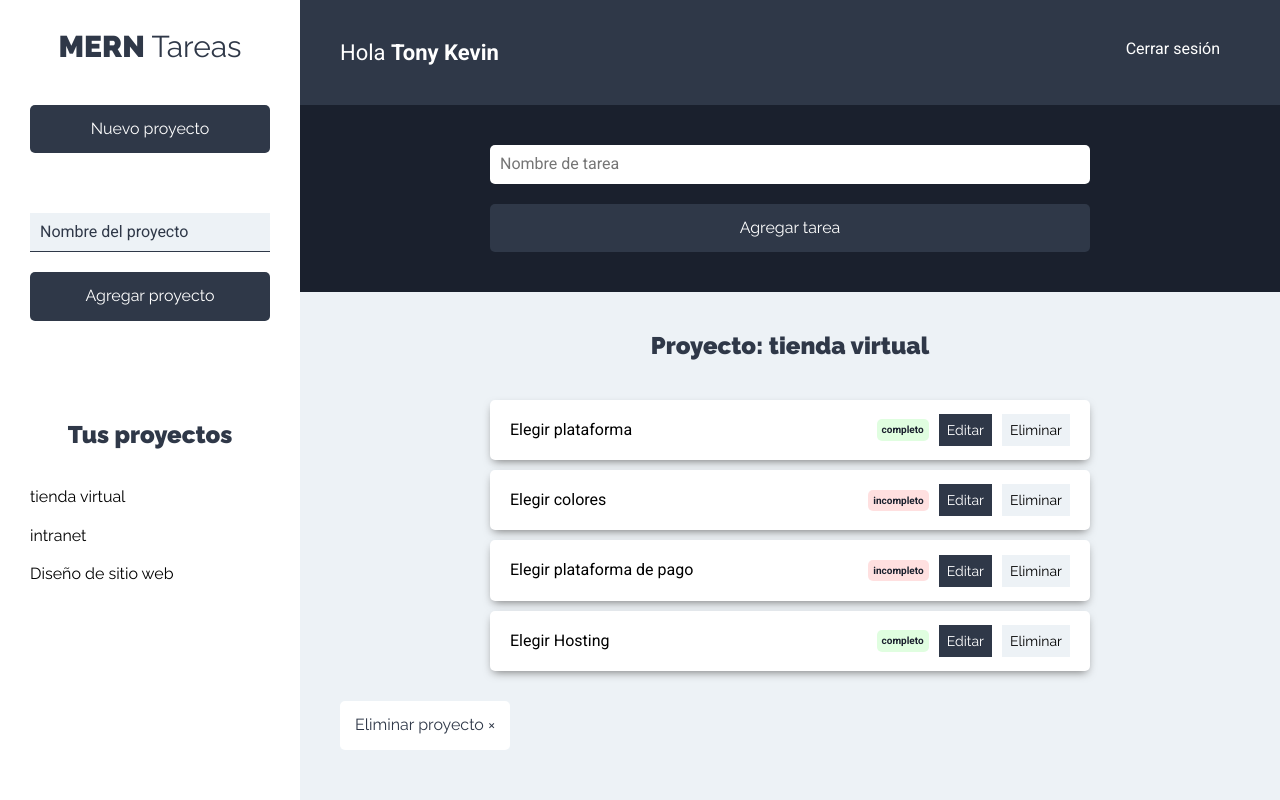
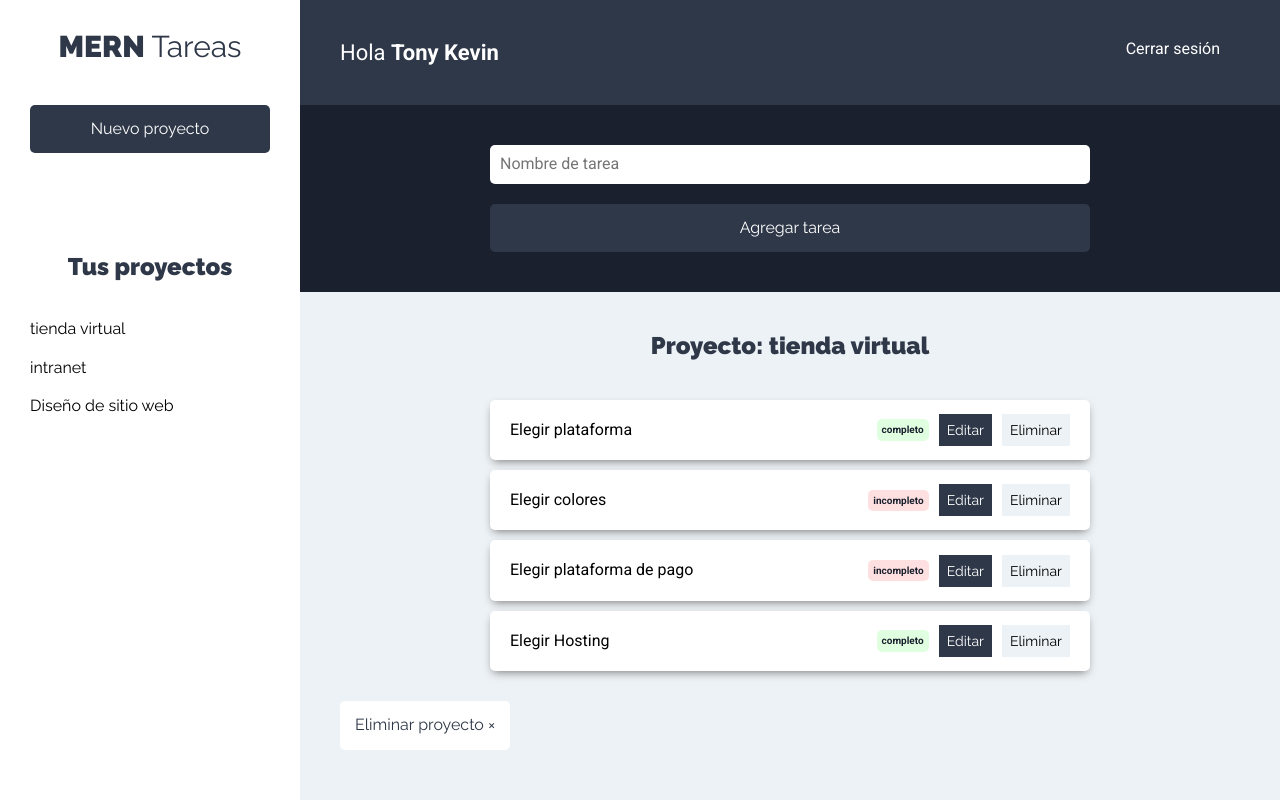
Before and after one commit to tonykevin/task, a React (Create React App) app: page /proyectos in a window 1280 px wide. Built offline with nearby package versions, Linux system fonts and the light colour scheme.

Commit message:
rename NewProject to ProjectForm

```diff
--- a/src/components/layout/Sidebar.js
+++ b/src/components/layout/Sidebar.js
@@ -1,11 +1,11 @@
 import React from 'react'
-import { ProjectList, NewProject } from '../projects'
+import { ProjectList, ProjectForm } from '../projects'
 
 const Sidebar = () => {
   return (
     <aside>
       <h1>MERN <span>Tareas</span></h1>
-      <NewProject />
+      <ProjectForm />
       <div className='projects'>
         <h2>Tus proyectos</h2>
         <ProjectList />
--- a/src/components/projects/NewProject.js
+++ /dev/null
@@ -1,52 +0,0 @@
-import React, { useState } from 'react'
-
-const NewProject = () => {
-  const [project, setProject] = useState({
-    name: ''
-  })
-
-  const { name } = project
-
-  const defineData = ({ target }) => {
-    setProject({
-      ...project,
-      [target.name]: target.value
-    })
-  }
-
-  const onSubmit = e => {
-    e.preventDefault()
-  }
-
-  return (
-    <>
-      <button
-        type='button'
-        className='btn btn-block btn-primary'
-      >
-        Nuevo proyecto
-      </button>
-      <form
-        className='form-new-project'
-        onSubmit={onSubmit}
-      >
-        <input
-          className='input-text'
-          name='name'
-          onChange={defineData}
-          placeholder='Nombre del proyecto'
-          type='text'
-          value={name}
-        />
-        <button
-          type='submit'
-          className='btn btn-primary btn-block'
-        >
-          Agregar proyecto
-        </button>
-      </form>
-    </>
-  )
-}
-
-export default NewProject
--- /dev/null
+++ b/src/components/projects/ProjectForm.js
@@ -0,0 +1,61 @@
+import React, { useState, useContext } from 'react'
+import { projectContext } from '../../context/projects'
+
+const ProjectForm = () => {
+  const { form } = useContext(projectContext)
+
+  const [project, setProject] = useState({
+    name: ''
+  })
+
+  const { name } = project
+
+  const defineData = ({ target }) => {
+    setProject({
+      ...project,
+      [target.name]: target.value
+    })
+  }
+
+  const onSubmit = e => {
+    e.preventDefault()
+  }
+
+  return (
+    <>
+      <button
+        type='button'
+        className='btn btn-block btn-primary'
+      >
+        Nuevo proyecto
+      </button>
+      {
+        form
+          ? (
+            <form
+              className='form-new-project'
+              onSubmit={onSubmit}
+            >
+              <input
+                className='input-text'
+                name='name'
+                onChange={defineData}
+                placeholder='Nombre del proyecto'
+                type='text'
+                value={name}
+              />
+              <button
+                type='submit'
+                className='btn btn-primary btn-block'
+              >
+                Agregar proyecto
+              </button>
+            </form>
+          )
+          : null
+      }
+    </>
+  )
+}
+
+export default ProjectForm
--- a/src/components/projects/index.js
+++ b/src/components/projects/index.js
@@ -1,9 +1,9 @@
-import NewProject from './NewProject'
+import ProjectForm from './ProjectForm'
 import Projects from './Projects'
 import ProjectList from './ProjectList'
 
 export {
-  NewProject,
+  ProjectForm,
   Projects,
   ProjectList
 }
```
